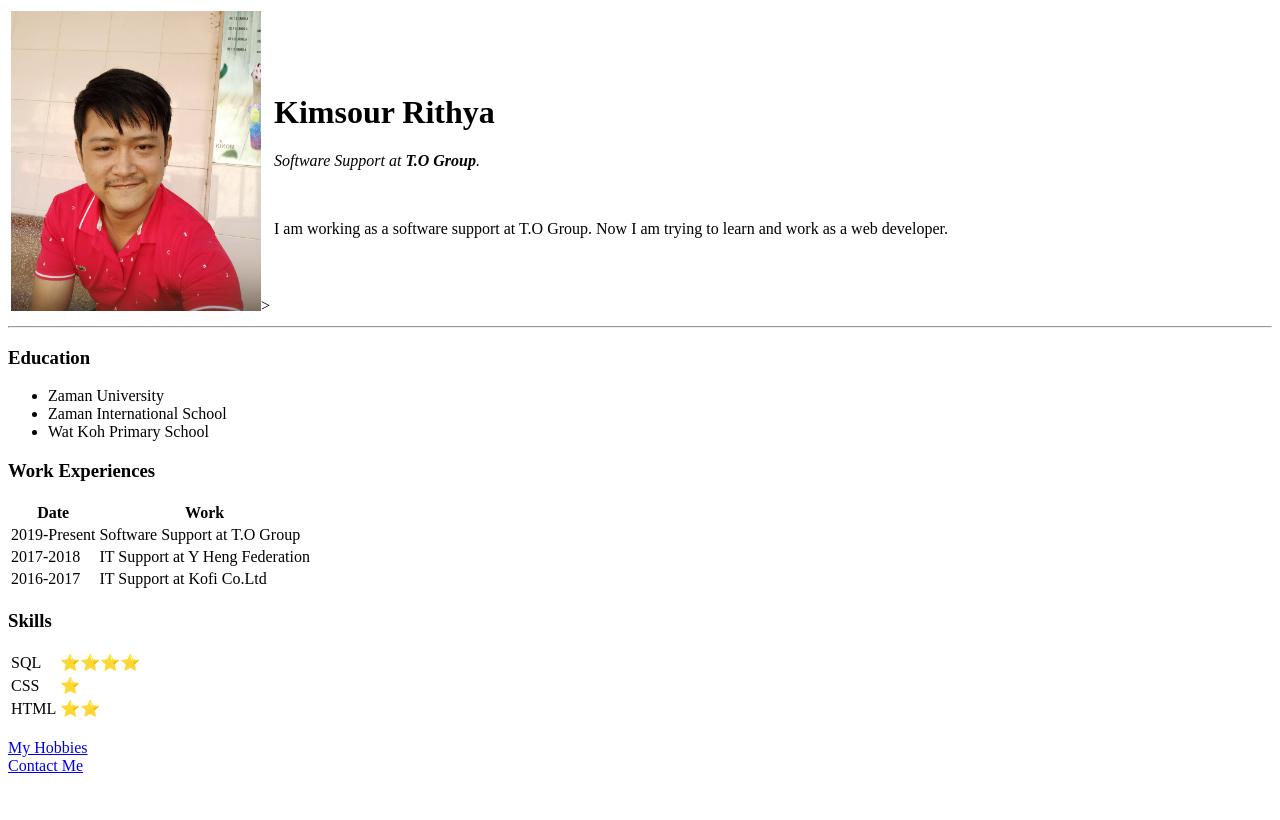
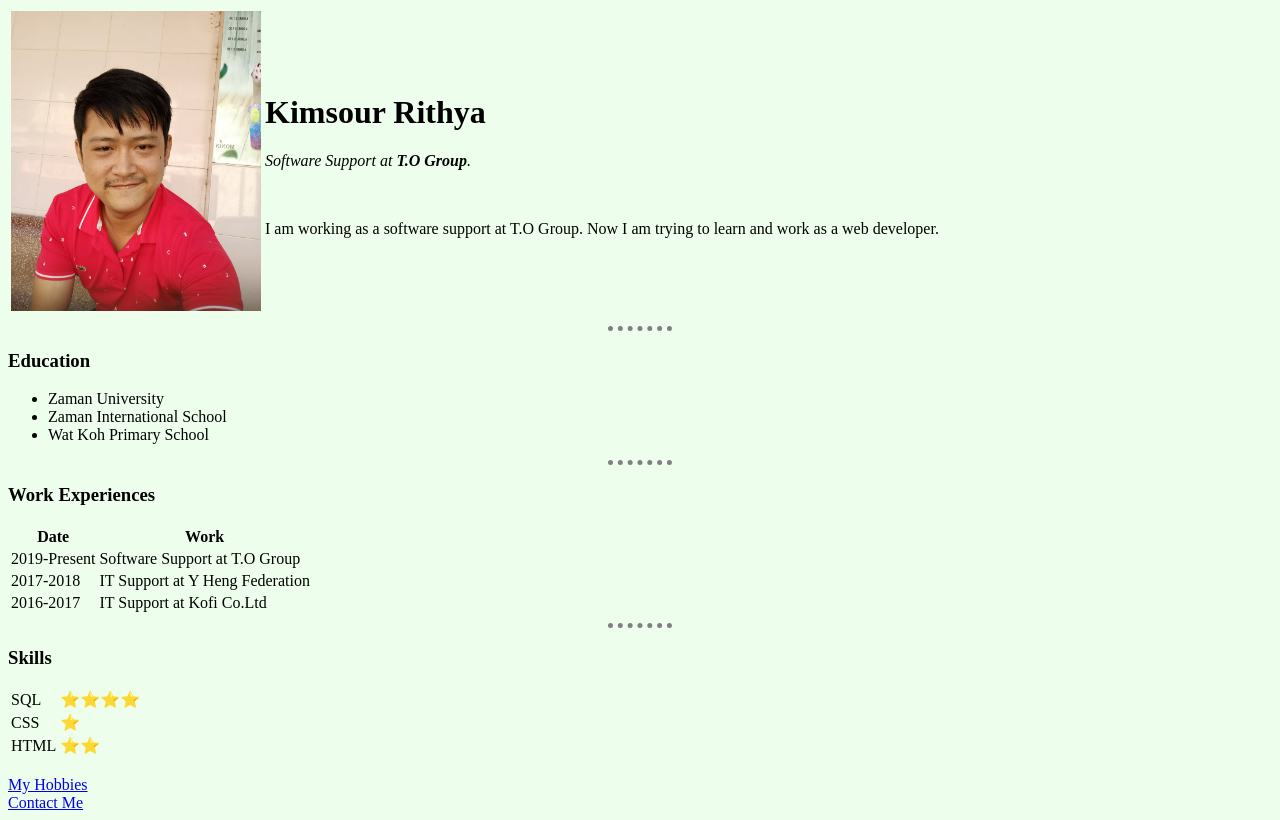
Before and after one commit to rithyaks/CV, a plain HTML site: page index.html in a window 1280 px wide. Drawn offline with Linux system fonts and the light colour scheme.

Commit message:
Update index.html

```diff
--- a/index.html
+++ b/index.html
@@ -5,11 +5,28 @@
     <meta http-equiv="X-UA-Compatible" content="IE=edge">
     <meta name="viewport" content="width=device-width, initial-scale=1.0">
     <title>Rithya's Personal Site</title>
+
+  	<style>
+
+      body {
+        background-color: #edffec;
+
+      }
+      hr {
+        border-color: grey;
+        width: 5%;
+        border-style: dotted none none;
+        border-width: 5px;
+      }
+
+    </style>
+
+
  </head>
  <body>
     <table>
        <tr>
-          <td><img src="Images/Rithya.jpg" alt="Kimsour Rithya" width="250" height="300">></td>
+          <td><img src="Images/Rithya.jpg" alt="Kimsour Rithya" width="250" height="300"></td>
           <td><h1>Kimsour Rithya</h1>
             <p><em>Software Support at <strong><a href="http://www.t-ogroup.com/"></a>T.O Group</a></strong>.</em></p>
             <br>
@@ -24,6 +41,7 @@
        <li>Zaman International School</li>
        <li>Wat Koh Primary School</li>
     </ul>
+    <hr size='2'>
     <h3>Work Experiences</h3>
     <table>
        <thead>
@@ -45,6 +63,7 @@
          </tr>
        </tbody>
     </table>
+    <hr size='2'>
     <h3>Skills</h3>
     <table>
          <tr>
```
